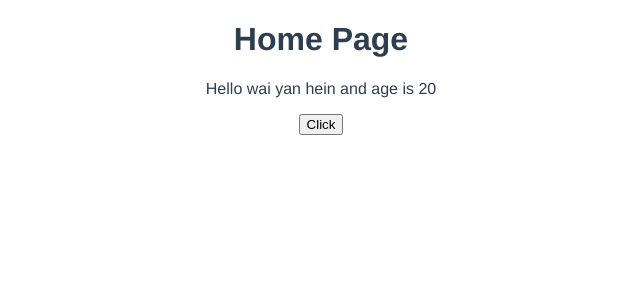
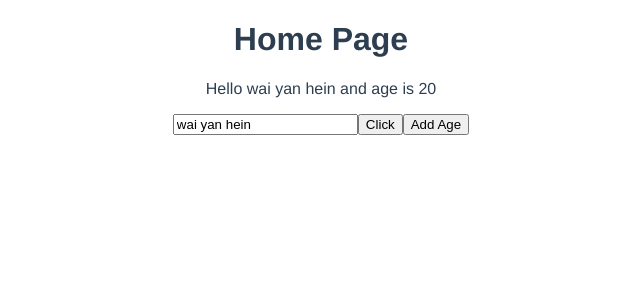
Before and after one commit to WaiYanHeinWillian/Composition-API, a Vue app: page / in a window 1280 px wide. Shown: the top 300 px of the page, without its empty margins (319-959 px from the left). Built offline with nearby package versions, Linux system fonts and the light colour scheme.

Commit message:
Using Refs for Reactivity

```diff
--- a/src/views/HomeView.vue
+++ b/src/views/HomeView.vue
@@ -2,19 +2,24 @@
   <div class="home">
     <h1>Home Page</h1>
     <p>Hello {{name}} and age is {{age}}</p>
+
+    <input type="text" v-model="name">
     <button @click="handleClick">Click</button>
+    <button v-on:click="age++">Add Age</button>
   </div>
 </template>
 
 <script>
+import { ref } from 'vue';
 
 
 export default {
   setup(){
-    let name="wai yan hein";
-    let age=20;
+    let name=ref("wai yan hein");
+    let age=ref(20);
     let handleClick=()=>{
-      console.log("Click Me")
+      // console.log(name.value)
+      name.value="kyaw kyaw"
     };
     return {name,age,handleClick}
 
```
